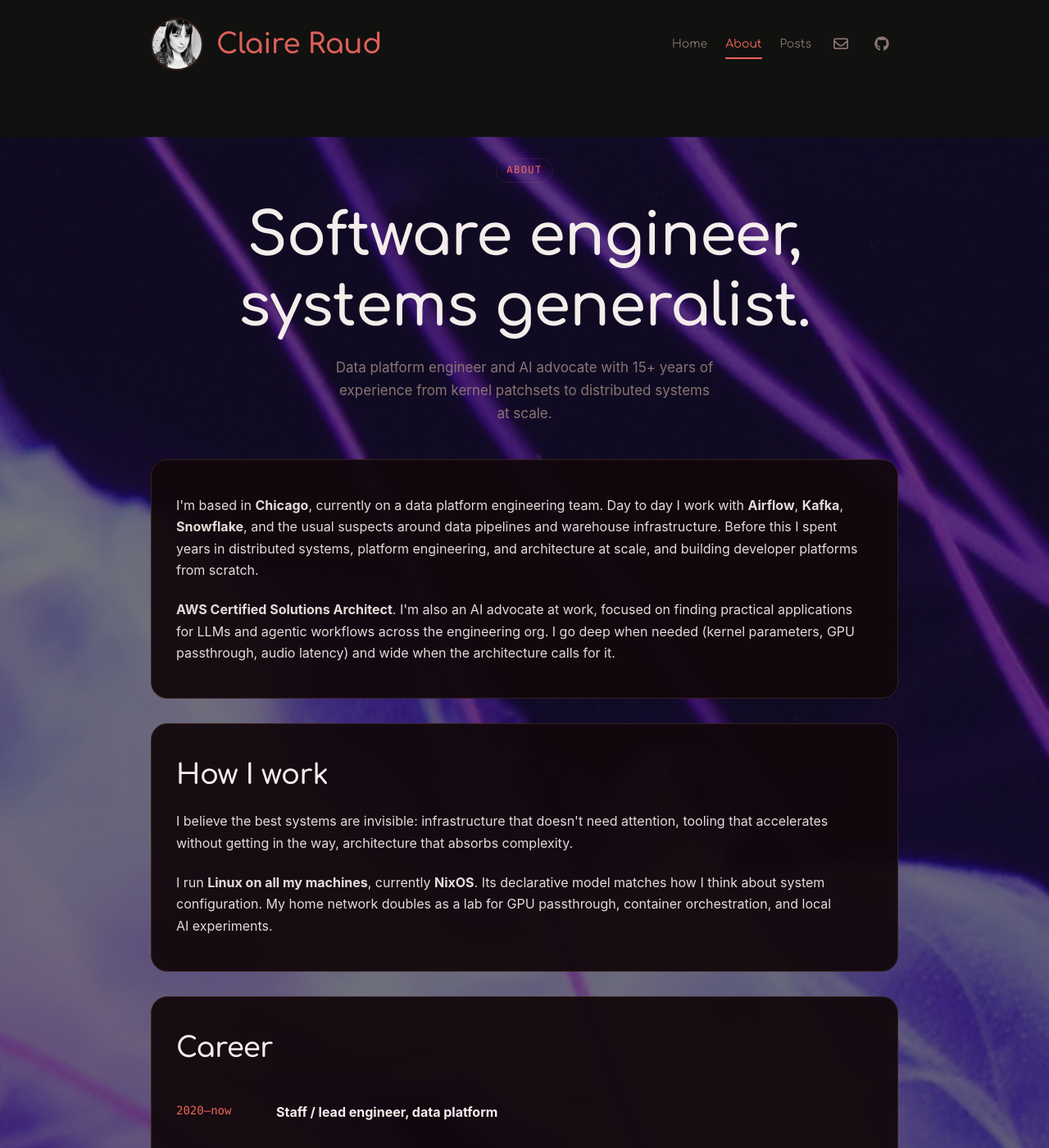
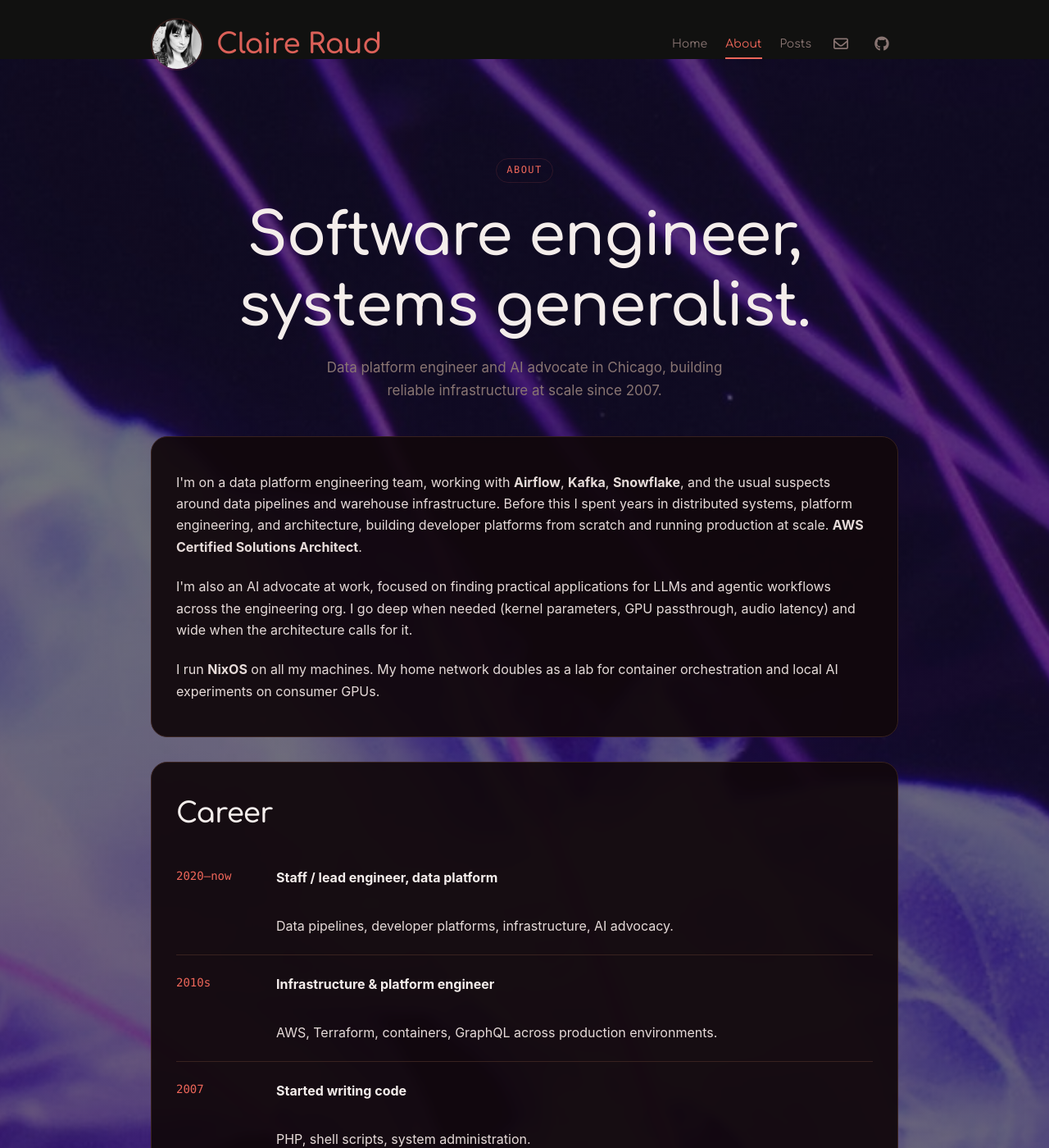
Before and after one commit to clairesrc/clairesrc.github.io, a Jekyll site: the page built from about.html, in a window 1280 px wide and 1400 px high. Shown: the whole window at 82% size. Built offline with Jekyll 4.4.1, drawn with Linux system fonts in a browser that asks for light colours; some of the changed text lies outside the part shown.

Commit message:
Tighten about page copy, remove repetition

```diff
--- a/about.html
+++ b/about.html
@@ -9,42 +9,31 @@
   <span class="page-badge">About</span>
   <h1 class="display">Software engineer,<br />systems generalist.</h1>
   <p class="lead">
-    Data platform engineer and AI advocate with 15+ years of
-    experience from kernel patchsets to distributed systems at scale.
+    Data platform engineer and AI advocate in Chicago, building
+    reliable infrastructure at scale since 2007.
   </p>
 </section>
 
 <section class="content-card">
   <p>
-    I'm based in <strong>Chicago</strong>, currently on a data platform
-    engineering team. Day to day I work with <strong>Airflow</strong>,
-    <strong>Kafka</strong>, <strong>Snowflake</strong>, and the usual
-    suspects around data pipelines and warehouse infrastructure.
-     Before this I spent years in distributed systems, platform
-     engineering, and architecture at scale, and building developer
-     platforms from scratch.
+    I'm on a data platform engineering team, working with
+    <strong>Airflow</strong>, <strong>Kafka</strong>,
+    <strong>Snowflake</strong>, and the usual suspects around data
+    pipelines and warehouse infrastructure. Before this I spent years
+    in distributed systems, platform engineering, and architecture,
+    building developer platforms from scratch and running production
+    at scale. <strong>AWS Certified Solutions Architect</strong>.
   </p>
   <p>
-    <strong>AWS Certified Solutions Architect</strong>. I'm also an AI
-    advocate at work, focused on finding practical applications for LLMs
-    and agentic workflows across the engineering org. I go deep when
-    needed (kernel parameters, GPU passthrough, audio latency) and wide
-    when the architecture calls for it.
-  </p>
-</section>
-
-<section class="content-card">
-  <h2>How I work</h2>
-  <p>
-    I believe the best systems are invisible: infrastructure that
-    doesn't need attention, tooling that accelerates without getting
-    in the way, architecture that absorbs complexity.
+    I'm also an AI advocate at work, focused on finding practical
+    applications for LLMs and agentic workflows across the engineering
+    org. I go deep when needed (kernel parameters, GPU passthrough,
+    audio latency) and wide when the architecture calls for it.
   </p>
   <p>
-    I run <strong>Linux on all my machines</strong>, currently
-    <strong>NixOS</strong>. Its declarative model matches how I think
-    about system configuration. My home network doubles as a lab for
-    GPU passthrough, container orchestration, and local AI experiments.
+    I run <strong>NixOS</strong> on all my machines. My home network
+    doubles as a lab for container orchestration and local AI
+    experiments on consumer GPUs.
   </p>
 </section>
 
@@ -117,13 +106,7 @@
 </section>
 
 <section class="content-card">
-  <h2>Right now</h2>
-  <p>
-    At work: data platform engineering and championing AI adoption across
-    the engineering org. At home: local LLM experiments on consumer GPUs,
-    VR games, and distributed systems reading.
-  </p>
-  <div style="margin-top: var(--space-6);">
+  <div style="margin-bottom: var(--space-5);">
     <span class="meta">Some books I return to:</span>
     <ul class="book-simple">
       <li>Design Patterns <span class="author">Gamma et al.</span></li>
```
